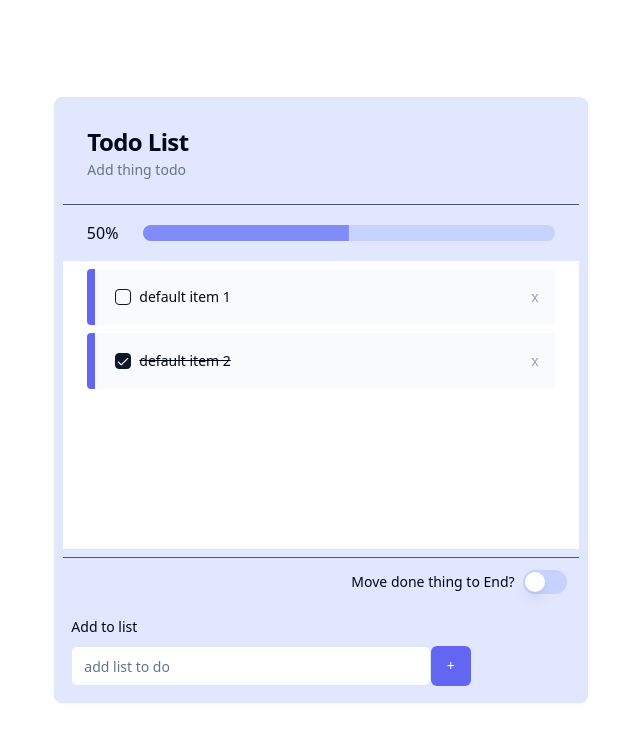
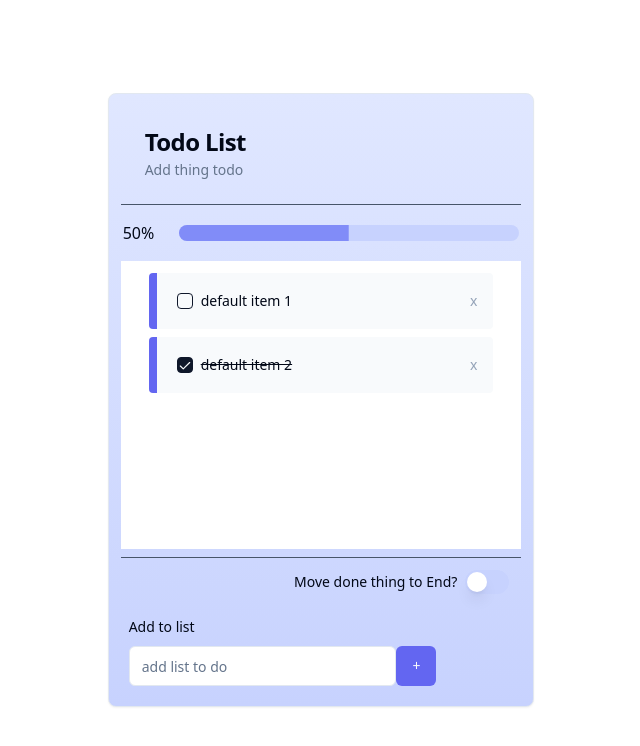
Before and after one commit to sos78819/0606, a React (Vite) app in the folder vite-project/: page / in a window 1280 px wide. Shown: the top 746 px of the page, without its empty margins (319-959 px from the left). Built offline with nearby package versions, Linux system fonts and the light colour scheme.

Commit message:
fix:調整useState寫法/調整switch置底/調整排版/新增item卷軸自動置底

```diff
--- a/vite-project/src/components/TodoList.tsx
+++ b/vite-project/src/components/TodoList.tsx
@@ -1,7 +1,7 @@
 import { Card, CardDescription, CardHeader, CardTitle } from "@/components/ui/card";
 import { Separator } from "@/components/ui/separator";
 import { singleItem } from "@/type";
-import { useState } from "react";
+import { useEffect, useRef, useState } from "react";
 import { AddItemForm } from "./add-item-form";
 import { ItemContent } from "./item-content";
 import { TodoProgress } from "./todo-progress";
@@ -20,48 +20,63 @@ const TodoList = () => {
         finish: true
       }
     ])
+  const TodoHistoryRef = useRef<any[]>([]);
 
 
+  useEffect(() => {
+    TodoHistoryRef.current.push(todoItems);
+  }, [todoItems]);
+  const [action, setAction] = useState("")
   function handleAddItem(values: singleItem[]) {
-    setTodoItems((prevItem)=> prevItem.concat(values));
-
+    setTodoItems((prevItem) => prevItem.concat(values));
+    setAction("add")
   };
 
-  function handleCheck(e: boolean, idx: number){
+  function handleCheck(e: boolean, idx: number) {
     setTodoItems(prevState => prevState.map((todo, index) =>
-      index === idx? {...todo, finish: e} : todo
+      index === idx ? { ...todo, finish: e } : todo
     ));
-
+    setAction("")
   }
 
-  function removeItem(idx: number){
-    setTodoItems(prevState => prevState.filter((_, index) => index!== idx));
-
-  }
-  function handleSwitch(e: boolean){
-    console.log(e)
-
-
+  function removeItem(idx: number) {
+    setTodoItems(prevState => prevState.filter((_, index) => index !== idx));
+    setAction("")
   }
 
-
+  function handleSwitch(e: boolean) {
+    const todoItems_clone = [...todoItems]
+    if (e) {
+      const todoItemsEnd = todoItems_clone.sort((a, b) => {
+        if (a.finish === b.finish) return 0;
+        if (a.finish) return 1;
+        return -1;
+      })
+      setTodoItems(todoItemsEnd)
+      setAction("switch")
+    } else {
+      //如果把完成項目置底後，有進行switch以外的操作，返回後就不做處理
+      const backIdx = (TodoHistoryRef.current.length) - 2
+      if (action === "switch") {
+        setTodoItems(TodoHistoryRef.current[backIdx])
+      }
+    }
+  }
 
   return (
     <div className="flex justify-center items-center w-full h-svh">
-      <Card className='w-5/12 bg-indigo-100  p-2  md:w-10/12 sm:w-12/12'>
+      <Card className='w-4/12  bg-gradient-to-b from-indigo-100 to-indigo-200   p-3  md:w-10/12 sm:w-12/12'>
         <CardHeader >
           <CardTitle>Todo List</CardTitle>
           <CardDescription>Add thing todo</CardDescription>
         </CardHeader>
         <Separator className="bg-slate-600" />
         <TodoProgress todoItems={todoItems} />
-        <ItemContent handleSwitch={handleSwitch}  todoItems={todoItems} removeItem={removeItem}  handleCheck={handleCheck} />
+        <ItemContent action={action} handleSwitch={handleSwitch} todoItems={todoItems} removeItem={removeItem} handleCheck={handleCheck} />
         <AddItemForm addItem={handleAddItem} />
       </Card>
     </div>
-
   )
-
 }
 
 export { TodoList };
--- a/vite-project/src/components/item-content.tsx
+++ b/vite-project/src/components/item-content.tsx
@@ -1,5 +1,6 @@
 import { singleItem } from '@/type';
 import * as ScrollArea from '@radix-ui/react-scroll-area';
+import { useEffect, useRef } from 'react';
 import { MoveItemEnd } from "./move-to-item-end";
 import { Button } from "./ui/button";
 import { CardContent } from "./ui/card";
@@ -7,17 +8,36 @@ import { Checkbox } from "./ui/checkbox";
 import { Label } from "./ui/label";
 import { Separator } from "./ui/separator";
 
+
 export interface TodoProps {
   todoItems: singleItem[],
   handleCheck: (e: boolean, idx: number) => void,
-  removeItem:(idx: number)=>void,
+  removeItem: (idx: number) => void,
   handleSwitch: (e: boolean) => void,
+  action: string
 }
 
 
-const ItemContent = (props:TodoProps) => {
+const ItemContent = (props: TodoProps) => {
+
+  const viewportRef = useRef<HTMLDivElement>(null);
+
+  const handleScroll = () =>{
+    const scrollHeight = viewportRef.current ? viewportRef.current.scrollHeight : 0
+    const scrollClient = viewportRef.current ? viewportRef.current.clientHeight : 0
+    const ScrollTop = scrollHeight - scrollClient
+    return ScrollTop;
+  }
+
+  useEffect(() => {
+    if (props.action === "add") {
+     if(viewportRef.current)
+     viewportRef.current.scrollTop = handleScroll()
+    }
+  }, [handleScroll])
+
   return <><ScrollArea.Root>
-    <ScrollArea.Viewport className="h-72 bg-white" >
+    <ScrollArea.Viewport ref={viewportRef} className="h-72 bg-white p-1" >
       <CardContent>
         {props.todoItems.map((item, idx) => {
           const lineClass = item.finish ? 'line-through' : '';
@@ -41,7 +61,7 @@ const ItemContent = (props:TodoProps) => {
     <ScrollArea.Corner />
   </ScrollArea.Root>
     <Separator className="bg-slate-600 mt-2" />
-    <MoveItemEnd handleSwitch={props.handleSwitch}/>
+    <MoveItemEnd handleSwitch={props.handleSwitch} />
   </>
 }
 
--- a/vite-project/src/components/todo-progress.tsx
+++ b/vite-project/src/components/todo-progress.tsx
@@ -8,8 +8,8 @@ const TodoProgress = ({todoItems}:{todoItems:singleItem[]}) => {
   const percentage = itemTotal === 0 ? 0 : Math.floor((finishTotal.length / itemTotal) * 100)
 
   return <div className="flex justify-center items-center py-4">
-  <div className="flex-none w-14"><p className="align-text-top">{percentage}%</p></div>
-  <Progress value={percentage} className='w-[80%] bg-indigo-200' />
+  <div className="flex-none w-14"><p>{percentage}%</p></div>
+  <Progress value={percentage} className='w-[85%] bg-indigo-200' />
   </div>
 }
 export { TodoProgress };
--- a/vite-project/src/components/ui/input.tsx
+++ b/vite-project/src/components/ui/input.tsx
@@ -1,14 +1,18 @@
-import * as React from "react"
+import * as React from "react";
 
-import { cn } from "@/lib/utils"
+import { cn } from "@/lib/utils";
 
 export interface InputProps
   extends React.InputHTMLAttributes<HTMLInputElement> {}
 
 const Input = React.forwardRef<HTMLInputElement, InputProps>(
   ({ className, type, ...props }, ref) => {
+    const checkKeyDown = (e: React.KeyboardEvent<HTMLInputElement | HTMLTextAreaElement>) => {
+      if (e.key === 'Enter') e.preventDefault();
+    };
     return (
       <input
+        onKeyDown={checkKeyDown}
         type={type}
         className={cn(
           "flex h-10 w-full rounded-md border border-input bg-background px-3 py-2 text-sm ring-offset-slate-50 file:border-0 file:bg-transparent file:text-sm file:font-medium placeholder:text-muted-foreground focus-visible:outline-none focus-visible:ring-2 focus-visible:ring-offset-gray-500 focus-visible:ring-offset-1 disabled:cursor-not-allowed disabled:opacity-50",
@@ -22,4 +26,4 @@ const Input = React.forwardRef<HTMLInputElement, InputProps>(
 )
 Input.displayName = "Input"
 
-export { Input }
+export { Input };
```
